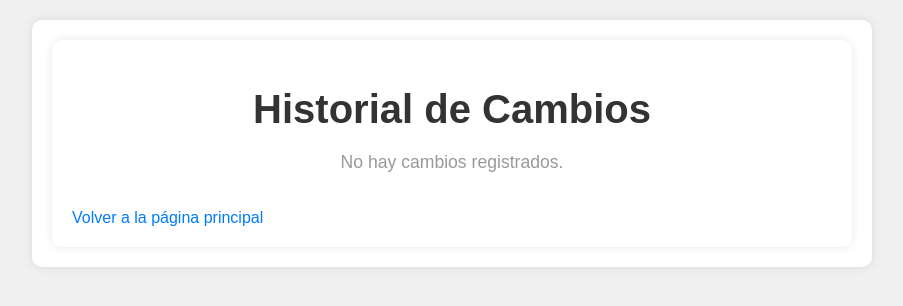
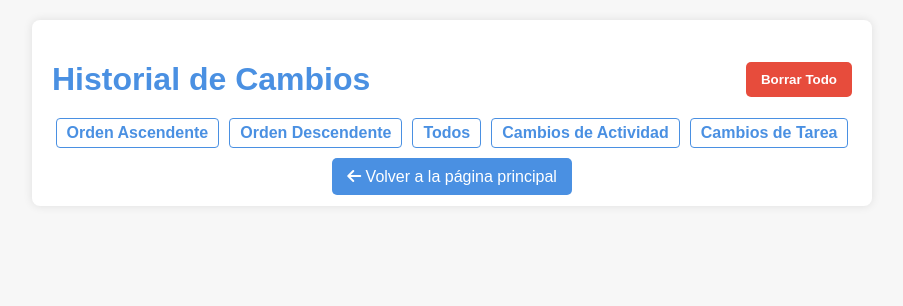
Before and after one commit to venusielo/Aplicacion-Web, a Django app: page /change_history/ in a window 1280 px wide. Shown: the top 306 px of the page, without its empty margins (188-1091 px from the left). Run offline with Django 5.2, Linux system fonts and the light colour scheme; the visitor is signed in with stand-in values (Sample User, id 1); data that the repository does not hold is empty.

Commit message:
Borrar historial/Diasatrasados/Visualizar por prioridad

```diff
--- a/aplicacionING/forms.py
+++ b/aplicacionING/forms.py
@@ -42,7 +42,7 @@ class ActivityFolderForm(forms.ModelForm):
     name = forms.CharField(label='Nombre')
     description = forms.CharField(label='Descripcion')
     due_date = forms.DateField(
-        widget=forms.DateInput(attrs={'type': 'date', 'min': datetime.date.today().isoformat()}),
+        widget=forms.DateInput(attrs={'type': 'date'}), #'min': datetime.date.today().isoformat()
         label='Fecha de entrega'
     )
     assigned_to = forms.ModelChoiceField(   ####
--- a/aplicacionING/models.py
+++ b/aplicacionING/models.py
@@ -39,6 +39,7 @@ class ActivityFolder(models.Model):
 
     def is_completed(self):
          return all(task.completed for task in self.tasks.all())
+
     def completed_tasks_count(self):
          return self.tasks.filter(completed=True).count()
 
@@ -72,15 +73,13 @@ class Task(models.Model):
 
 
 
-def get_default_user():
-    return User.objects.get(username="sistema").id
 
 class ChangeHistory(models.Model):
     project = models.ForeignKey(ProjectFolder, null=True, blank=True, on_delete=models.SET_NULL)
     activity = models.ForeignKey(ActivityFolder, null=True, blank=True, on_delete=models.SET_NULL)
     change_description = models.CharField(max_length=255)
     change_date = models.DateTimeField(auto_now_add=True)
-    user = models.ForeignKey(User, on_delete=models.CASCADE, null=True, default=get_default_user)
+    user = models.ForeignKey(User, null=True, blank=True, on_delete=models.SET_NULL, related_name='change_histories')
 
     def __str__(self):
         return f"{self.change_description} - {self.change_date}"
--- a/aplicacionING/static/css/styles.css
+++ b/aplicacionING/static/css/styles.css
@@ -112,3 +112,31 @@ form button:hover {
 .user-info .user-permissions-link:hover {
     text-decoration: underline;
 }
+
+.activity-container {
+    border: 2px solid #ccc;  /* Cambia el color del borde para diferenciar el contenedor */
+    padding: 15px;
+    border-radius: 8px;
+    background-color: #f0f0f0;  /* Color de fondo diferente para destacar */
+    margin-top: 10px;
+    margin-bottom: 10px;
+}
+
+.action-buttons {
+    display: flex;
+    align-items: center;
+    gap: 10px;
+}
+
+.btn-danger {
+    background-color: #dc3545;
+    color: white;
+    border: none;
+    padding: 8px 12px;
+    cursor: pointer;
+    border-radius: 4px;
+}
+
+.btn-danger:hover {
+    background-color: #c82333;
+}
--- a/aplicacionING/templates/change_history.html
+++ b/aplicacionING/templates/change_history.html
@@ -1,85 +1,147 @@
-{% extends 'base.html' %}
-
-{% block content %}
-<div class="container">
-    <h1>Historial de Cambios</h1>
-
-    <ul class="history-list">
-        {% for change in history %}
-        <li class="history-item">
-            <strong>{{ change.project.name }}</strong>: {{ change.change_description }} <br>
-            <em>Fecha: {{ change.change_date }}</em>
-            <em>Realizado por: {{ change.user.username }}</em>
-        </li>
-        {% empty %}
-        <li class="no-changes">No hay cambios registrados.</li>
-        {% endfor %}
-    </ul>
-
-    <a href="{% url 'home' %}" class="back-link">Volver a la página principal</a>
-</div>
-
+{% load static %}
+<!DOCTYPE html>
+<html lang="es">
+<head>
+    <meta charset="UTF-8">
+    <meta name="viewport" content="width=device-width, initial-scale=1.0">
+    <title>Historial de Cambios</title>
+    <link rel="stylesheet" href="{% static 'css/styles.css' %}">
+    <link rel="stylesheet" href="https://cdnjs.cloudflare.com/ajax/libs/font-awesome/6.0.0-beta3/css/all.min.css">
     <style>
         body {
-        background-color: #f0f0f0;
+            font-family: Arial, sans-serif;
+            background-color: #f7f7f7;
+            color: #333;
+            padding: 20px;
         }
-
         .container {
             max-width: 800px;
             margin: 0 auto;
+            background: #fff;
+            border-radius: 8px;
+            box-shadow: 0 0 10px rgba(0, 0, 0, 0.1);
             padding: 20px;
-        background-color: #fff;
-        border-radius: 10px;
-        box-shadow: 0 0 10px rgba(0, 0, 0, 0.1);
+        }
+        h1 {
+            text-align: center;
+            color: #4a90e2;
+            margin-bottom: 20px;
+        }
+        .filters {
+            display: flex;
+            flex-wrap: wrap;
+            justify-content: center;
+            gap: 10px;
+            margin-bottom: 20px;
+        }
+        .filters a {
+            color: #4a90e2;
+            text-decoration: none;
+            font-weight: bold;
+            border: 1px solid #4a90e2;
+            border-radius: 4px;
+            padding: 5px 10px;
+            transition: background-color 0.3s, color 0.3s;
+        }
+        .filters a:hover {
+            background-color: #4a90e2;
+            color: #fff;
+        }
+        .change-card {
+            background: #e3f2fd;
+            border-radius: 8px;
+            margin-bottom: 20px;
+            padding: 15px;
+            transition: transform 0.3s;
+        }
+        .change-card:hover {
+            transform: translateY(-5px);
+        }
+        .project-title {
+            font-weight: bold;
+            color: #1e88e5;
+            font-size: 1.2em;
+        }
+        .change-description {
+            font-size: 1em;
+            margin: 5px 0;
+        }
+        .change-info {
+            font-size: 0.9em;
+            color: #777;
+        }
+        .back-button {
+            text-align: center;
+            margin-top: 20px;
+        }
+        .back-button a {
+            text-decoration: none;
+            color: #fff;
+            background-color: #4a90e2;
+            padding: 10px 15px;
+            border-radius: 5px;
+            transition: background-color 0.3s;
+        }
+        .back-button a:hover {
+            background-color: #357ABD;
         }
 
-    h1 {
-        font-size: 2.5rem;
-        color: #333;
-        margin-bottom: 20px;
-        text-align: center;
+	button.btn-danger {
+   	    background-color: #e74c3c;
+    	    color: white;
+    	    border: none;
+    	    padding: 10px 15px;
+    	    border-radius: 5px;
+    	    cursor: pointer;
+    	    font-weight: bold;
 	}
 
-    .history-list {
-        list-style-type: none;
-        padding: 0;
-    }
-
-    .history-item {
-        background-color: #fafafa;
-        padding: 15px;
-        margin-bottom: 15px;
-        border-radius: 5px;
-        box-shadow: 0 0 5px rgba(0, 0, 0, 0.1);
-    }
-
-    .history-item strong {
-        font-size: 1.2rem;
-        color: #007bff;
-    }
-
-    .history-item em {
-        font-size: 0.9rem;
-        color: #666;
-    }
-
-    .no-changes {
-        text-align: center;
-        color: #999;
-        font-size: 1.1rem;
-    }
-
-    .back-link {
-        display: inline-block;
-        margin-top: 20px;
-        text-decoration: none;
-        color: #007bff;
-        font-size: 1rem;
-    }
-
-    .back-link:hover {
-        text-decoration: underline;
+	button.btn-danger:hover {
+    	    background-color: #c0392b;
 	}
     </style>
+</head>
+<body>
+    <div class="container">
+	<div style="display: flex; justify-content: space-between; align-items: center;">
+    	<h1>Historial de Cambios</h1>
+   	{% if es_admin %}
+    		<form method="post" action="{% url 'delete_history' %}">
+        	{% csrf_token %}
+        	<button type="submit" class="btn btn-danger" onclick="return confirm('¿Estás seguro de que quieres borrar todo el historial?');">
+            		Borrar Todo
+       	 	</button>
+    		</form>
+    	{% endif %}
+	</div>
 
-{% endblock %}
+
+        <div class="filters">
+            <a href="?order=asc">Orden Ascendente</a>
+            <a href="?order=desc">Orden Descendente</a>
+            <a href="?tipo=todos">Todos</a>
+            <a href="?tipo=actividad">Cambios de Actividad</a>
+            <a href="?tipo=tarea">Cambios de Tarea</a>
+        </div>
+
+        {% for change in history %}
+        <div class="change-card">
+            <div class="project-title">
+                {% if change.project %}{{ change.project.name|upper }}{% endif %}
+                {% if change.activity %} - {{ change.activity.name|upper }}{% endif %}
+            </div>
+            <div class="change-description">
+                {{ change.change_description }}
+            </div>
+            <div class="change-info">
+                Fecha: {{ change.change_date|date:"d F Y, h:i a" }} - Hecho por {{ change.user.username }}
+            </div>
+        </div>
+        {% endfor %}
+
+        <div class="back-button">
+            <a href="{% url 'home' %}"><i class="fas fa-arrow-left"></i> Volver a la página principal</a>
+        </div>
+    </div>
+</body>
+</html>
--- a/aplicacionING/templates/home.html
+++ b/aplicacionING/templates/home.html
@@ -36,9 +36,6 @@
                     <li><a href="{% url 'ver_usuarios' %}" class="button">Ver Usuarios Registrados</a></li>
 		{% endif %}
 
-		{% if es_admin %}
-		    <li><a href="{% url 'administrar_roles' %}" class="button">Administrar Roles</a></li>
-		{% endif %}
             </ul>
         </div>
     </div>
--- a/aplicacionING/urls.py
+++ b/aplicacionING/urls.py
@@ -30,6 +30,6 @@ urlpatterns = [
     path('delete_permission/<int:role_id>/<int:permission_id>/', views.delete_permission, name='delete_permission'),  # Eliminar un permiso de un rol
     path('activity/<int:activity_id>/create_task/', views.create_task, name='create_task'),
     path('tasks/<int:task_id>/complete/', views.mark_task_complete, name='mark_task_complete'),
-
-
+    path('tasks/<int:task_id>/delete/', views.delete_task, name='delete_task'),
+    path('delete_history/', views.delete_history, name='delete_history'),
 ]
--- a/aplicacionING/views.py
+++ b/aplicacionING/views.py
@@ -79,7 +79,7 @@ def home(request):
     return render(request, 'home.html', context)
 
 
-@login_required
+
 def ver_permisos(request):
     # Define los permisos para cada rol
     permisos_generales = {
@@ -114,7 +114,7 @@ def ver_permisos(request):
 
 
 ###################################################################################################### CREAR PROYECTOS.
-@login_required
+
 def create_project_folder(request):
     if request.method == 'POST':
         form = ProjectFolderForm(request.POST)
@@ -133,7 +133,7 @@ def create_project_folder(request):
     return render(request, 'create_project_folder.html', {'form': form})
 
 
-@login_required
+
 def create_project(request):
     if not request.user.groups.filter(name="Administrador").exists():
         messages.warning(request, 'Se requieren permisos de administrador para crear un proyecto.')
@@ -162,7 +162,7 @@ def create_project(request):
 
 
 ###################################################################################################### VER PROYECTOS.
-@login_required
+
 def list_project_folders(request):
     projects = ProjectFolder.objects.all()
     if not projects:
@@ -172,24 +172,44 @@ def list_project_folders(request):
 
 
 
-@login_required
+
 def OpenProject(request, project_id):
     project = get_object_or_404(ProjectFolder, id=project_id)
     today = now().date()
 
-     # Obtener todas las actividades principales relacionadas con el proyecto
+    # Obtener todas las actividades principales relacionadas con el proyecto
     activities = project.activities.filter(parent=None)
 
     # Filtrar actividades según las condiciones especificadas
-    atrasadas = [
-        activity for activity in activities if activity.due_date < today and not all(task.completed for task in activity.tasks.all())
-    ]
-    por_entregar = [
-        activity for activity in activities if activity.due_date >= today and not all(task.completed for task in activity.tasks.all())
-    ]
-    completadas = [
-        activity for activity in activities if all(task.completed for task in activity.tasks.all())
-    ]
+    atrasadas = sorted(
+    [
+        activity for activity in activities if activity.due_date < today and (
+            not activity.tasks.exists() or not all(task.completed for task in activity.tasks.all())
+        )
+    ],
+    key=lambda x: x.due_date
+    )
+
+    # Cálculo de días de atraso
+    for activity in atrasadas:
+        activity.dias_atraso = (today - activity.due_date).days
+
+    completadas = sorted(
+    [
+        activity for activity in activities if activity.tasks.exists() and all(task.completed for task in activity.tasks.all())
+    ],
+    key=lambda x: x.due_date
+    )
+
+    por_entregar = sorted(
+    [
+        activity for activity in activities if activity not in completadas and activity.due_date >= today and (
+            not activity.tasks.exists() or not all(task.completed for task in activity.tasks.all())
+        )
+    ],
+    key=lambda x: x.due_date
+    )
+
 
     # Manejar la creación de una sub-actividad o marcar tareas como completadas
     if request.method == 'POST':
@@ -211,11 +231,23 @@ def OpenProject(request, project_id):
                 due_date=due_date,
                 assigned_to=assigned_to
             )
+            # Registro del cambio
+            ChangeHistory.objects.create(
+                project=project,
+                change_description=f"Actividad '{name}' creada",
+                user=request.user
+            )
         elif 'mark_complete' in request.POST:  # Marcar tarea como completada
             task_id = request.POST.get('task_id')
             task = Task.objects.get(id=task_id)
             task.completed = True
             task.save()
+            # Registro del cambio
+            ChangeHistory.objects.create(
+                project=project,
+                change_description=f"Tarea '{task.name}' marcada como completada",
+                user=request.user
+            )
 
         return redirect('OpenProject', project_id=project_id)
 
@@ -224,12 +256,12 @@ def OpenProject(request, project_id):
         'atrasadas': atrasadas,
         'por_entregar': por_entregar,
         'completadas': completadas,
-        'users': User.objects.all(),  # Para asignar usuarios
+        'users': User.objects.all(),
         'today': today,
     })
 
 
-@login_required
+
 def mark_task_complete(request, task_id):
     task = get_object_or_404(Task, id=task_id)
     if request.method == 'POST':
@@ -245,7 +277,7 @@ def mark_task_complete(request, task_id):
         return redirect('OpenProject', project_id=activity.project.id)
 
 
-@login_required
+
 def modificar_proyecto(request, proyecto_id):
     project = get_object_or_404(ProjectFolder, id=proyecto_id)
     if request.method == "POST":
@@ -255,13 +287,13 @@ def modificar_proyecto(request, proyecto_id):
 
         ChangeHistory.objects.create(
             project=project,
-            change_description="El proyecto fue modificado"
+            change_description="El proyecto fue modificado",
+            user=request.user
         )
 
     return redirect('OpenProject', project_id=proyecto_id)
 
 
-@csrf_exempt
 def update_project(request, project_id):
     if request.method == 'POST':
         data = json.loads(request.body)
@@ -269,11 +301,18 @@ def update_project(request, project_id):
         project.name = data.get('name', project.name)
         project.description = data.get('description', project.description)
         project.save()
+
+        # Registro del cambio, asociando el usuario que hizo la modificación
+        ChangeHistory.objects.create(
+            project=project,
+            change_description="El proyecto fue actualizado",
+            user=request.user  # Aquí asignamos el usuario que realiza el cambio
+        )
+
         return JsonResponse({'success': True})
     return JsonResponse({'success': False})
 
 
-@login_required
 def DeleteProject(request, project_id):
     if not request.user.is_superuser:
         messages.warning(request, 'Se requieren permisos de administrador para eliminar un proyecto.')
@@ -286,8 +325,10 @@ def DeleteProject(request, project_id):
 
         ChangeHistory.objects.create(
             project=project,
-            change_description=f'Proyecto {project_name} eliminado'
-        )
+            change_description=f'Proyecto {project_name} eliminado',
+            user=request.user  # Aquí asignamos el usuario que realiza el cambio
+
+         )
 
         project.activities.all().delete()
         project.delete()
@@ -299,7 +340,7 @@ def DeleteProject(request, project_id):
     return redirect('home')
 
 ############################################# OPCIONES DENTRO DEL PROYECTO.
-@login_required
+
 def create_activity_folder(request, project_id):
     project = get_object_or_404(ProjectFolder, id=project_id)
 
@@ -314,8 +355,8 @@ def create_activity_folder(request, project_id):
                 project=project,
                 activity=activity,
                 change_description=f"Actividad '{activity.name}' creada en el proyecto '{project.name}'",
-                user=request.user
-            )
+                user=request.user # Aquí asignamos el usuario que realiza el cambio
+             )
 
             return redirect('OpenProject', project_id=project_id)
         else:
@@ -327,35 +368,73 @@ def create_activity_folder(request, project_id):
 
 
 
-@login_required
+
 def open_activity(request, activity_id):
     activity = get_object_or_404(ActivityFolder, id=activity_id)
     return render(request, 'create_activity.html', {'activity': activity})
 
-@login_required
+
 def delete_activity(request, project_id, activity_id):
     activity = get_object_or_404(ActivityFolder, id=activity_id)
+
+    ChangeHistory.objects.create(
+                activity=activity,
+                change_description=f"Actividad '{activity.name}' eliminada",
+                user=request.user
+             )
+
 
     if request.method == 'POST':
         activity.delete()
         return redirect('OpenProject', project_id=project_id)
+
     return redirect('OpenProject', project_id=project_id)
 
 ###################################################################################################### HISTORIAL DE CAMBIOS.
-@login_required
+
 def change_history(request):
-    history = ChangeHistory.objects.all().order_by('-change_date')
-    return render(request, 'change_history.html', {'history': history})
+    # Obtener los parámetros de orden y tipo de cambio de la solicitud
+    order = request.GET.get('order', 'desc')  # Por defecto, orden descendente
+    tipo = request.GET.get('tipo', 'todos')  # Por defecto, todos los tipos de cambios
+
+    # Determinar el tipo de orden
+    if order == 'asc':
+        history = ChangeHistory.objects.all().order_by('change_date')
+    else:
+        history = ChangeHistory.objects.all().order_by('-change_date')
+
+    # Filtrar por tipo de cambio si es necesario
+    if tipo == 'actividad':
+        history = history.filter(change_description__icontains='Actividad')
+    elif tipo == 'tarea':
+        history = history.filter(change_description__icontains='Tarea')
 
 
-def ver_historial(request):
-    historial = ChangeHistory.objects.filter(project__owner=request.user).order_by('-change_date')
-    return render(request, 'change_history.html', {'change_history': change_history})
+    es_admin = request.user.is_superuser or request.user.groups.filter(name="Administrador").exists()
 
+    # Pasar la orden actual y el tipo al contexto para su uso en el template
+    context = {
+        'history': history,
+        'current_order': order,
+        'current_tipo': tipo,
+        'es_admin': es_admin
+    }
+    return render(request, 'change_history.html', context)
+
+
+@login_required
+def delete_history(request):
+    if request.method == "POST":
+        if request.user.is_superuser or request.user.groups.filter(name="Administrador").exists():  # Verifica permisos
+            ChangeHistory.objects.all().delete()
+            messages.success(request, "Todo el historial de cambios ha sido eliminado con éxito.")
+        else:
+            messages.error(request, "No tienes permisos para realizar esta acción.")
+    return redirect('change_history')
 
 
 ###################################################################################################### VER USUARIOS REGISTRADOS.
-@login_required
+
 @user_passes_test(lambda u: u.groups.filter(name__in=["Administrador", "Colaborador"]).exists())
 def ver_usuarios(request):
     # Inicializa los roles al cargar la página
@@ -495,7 +574,7 @@ def delete_permission(request, role_id, permission_id):
 
 from django.http import HttpResponseRedirect
 
-@login_required
+
 def mark_task_complete(request, task_id):
     task = get_object_or_404(Task, id=task_id)
     if request.method == 'POST':
@@ -508,7 +587,7 @@ def mark_task_complete(request, task_id):
     return HttpResponseRedirect(request.META.get('HTTP_REFERER', '/'))
 
 
-@login_required
+
 def create_task(request, activity_id):
     activity = get_object_or_404(ActivityFolder, id=activity_id)
     if request.method == 'POST':
@@ -517,8 +596,39 @@ def create_task(request, activity_id):
             task = form.save(commit=False)
             task.activity = activity
             task.save()
+
+            # Registro del cambio
+            ChangeHistory.objects.create(
+                project=activity.project,
+                activity=activity,
+                change_description=f"Tarea '{task.name}' creada en la actividad '{activity.name}'",
+                user=request.user
+            )
+
             messages.success(request, "Tarea creada exitosamente.")
             return redirect('OpenProject', project_id=activity.project.id)
     else:
         form = TaskForm()
     return render(request, 'create_task.html', {'form': form, 'activity': activity})
+
+
+
+def delete_task(request, task_id):
+    task = get_object_or_404(Task, id=task_id)
+    project_id = task.activity.project.id
+
+    if request.method == 'POST':
+        task_name = task.name
+        task.delete()
+
+        # Registro del cambio
+        ChangeHistory.objects.create(
+            project=task.activity.project,
+            activity=task.activity,
+            change_description=f'Tarea "{task_name}" eliminada',
+            user=request.user
+        )
+
+        messages.success(request, f'Tarea "{task_name}" eliminada exitosamente.')
+
+    return redirect('OpenProject', project_id=project_id)
--- a/ingenieria_django/settings.py
+++ b/ingenieria_django/settings.py
@@ -112,11 +112,11 @@ AUTH_PASSWORD_VALIDATORS = [
 
 LANGUAGE_CODE = 'es-mx'
 
-TIME_ZONE = 'UTC'
+TIME_ZONE = 'America/Phoenix'
+USE_TZ = True
 
 USE_I18N = True
 USE_L10N = True
-USE_TZ = True
 
 
 # Static files (CSS, JavaScript, Images)
```
Also changed, not shown: aplicacionING/templates/OpenProject.html (+5 -8 lines), aplicacionING/templates/activity_item.html (+49 -34 lines), aplicacionING/templates/ver_usuarios.html (+6 -3 lines), aplicacionING/migrations/0011_changehistory_user.py (added). Lines whose indentation alone changed are shown as unchanged.
